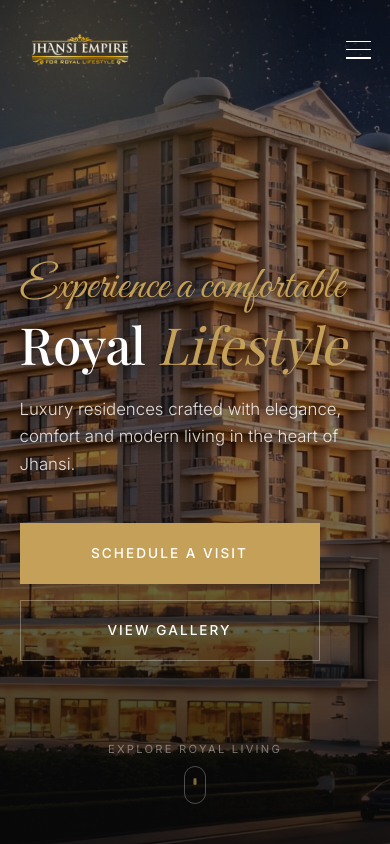
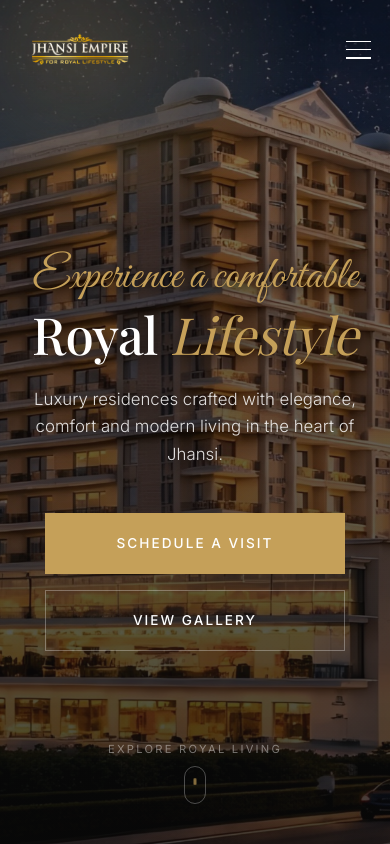
Before and after one commit to DEEP90-Z/jhansi-empire-2, a website: page index.html in a window 390 px wide. Shown: the top 844 px of the page. Drawn offline with nearby package versions, Linux system fonts and the light colour scheme; a web font is replaced by a local one.

Commit message:
update text

```diff
--- a/index.html
+++ b/index.html
@@ -563,38 +563,56 @@
       left: 0;
       width: 100%;
       height: 100%;
-      background: linear-gradient(to bottom,
-          rgba(10, 10, 10, 0.6) 0%,
-          rgba(10, 10, 10, 0.4) 40%,
-          rgba(10, 10, 10, 0.85) 100%);
+      background: linear-gradient(to right, rgba(10, 10, 10, 0.8) 0%, rgba(10, 10, 10, 0.5) 35%, rgba(10, 10, 10, 0.1) 70%, rgba(10, 10, 10, 0.6) 100%);
       z-index: 3;
     }
 
     .hero-content {
-      width: 94%;
-      max-width: 1650px; /* Expanded max-width to shift the text block further right into the dark sky */
+      width: 92%;
+      max-width: 1600px;
       margin: 0 auto;
       position: relative;
       z-index: 4;
-      display: flex;
-      justify-content: flex-end; /* Align the text block to the right */
+      display: grid;
+      grid-template-columns: 0.7fr 1.3fr; /* 35% left (text space), 65% right (building space) */
+      align-items: center;
       padding-top: 80px;
     }
 
     .hero-text-block {
-      max-width: 550px; /* Narrower container to clear the building facade */
+      grid-column: 1; /* Force the text block to sit in the left column */
+      max-width: 500px;
       text-align: left;
       padding: 1rem 0;
     }
 
+    @media (max-width: 1024px) {
+      .hero-content {
+        grid-template-columns: 0.9fr 1.1fr; /* Adjust split for medium screens */
+      }
+    }
+
     @media (max-width: 768px) {
+      .hero-overlay {
+        background: linear-gradient(to bottom, rgba(10, 10, 10, 0.5) 0%, rgba(10, 10, 10, 0.75) 100%);
+      }
+
       .hero-content {
         width: 90%;
-        justify-content: center; /* Center on mobile screens */
+        display: flex;
+        flex-direction: column;
+        align-items: center;
+        text-align: center;
+        padding-top: 60px;
       }
 
       .hero-text-block {
+        max-width: 100%;
+        text-align: center;
         padding: 0;
+        display: flex;
+        flex-direction: column;
+        align-items: center;
       }
     }
 
```
